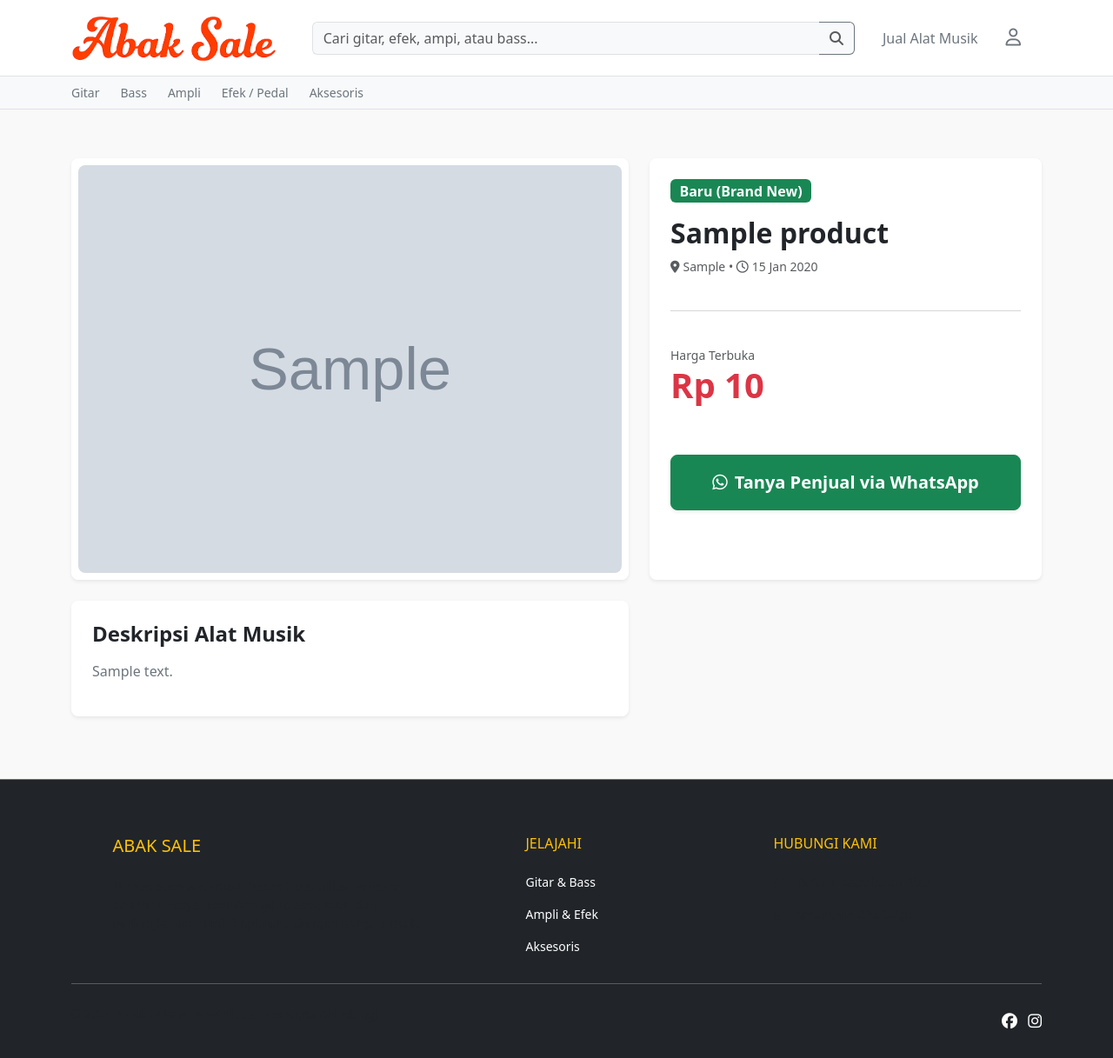
After one commit to abak-sale/music_marketplace, a Django app: page /products/1/ in a window 1280 px wide. The commit adds this page. Shown: the whole page at 87% size. Run offline with Django 5.2, Linux system fonts and the light colour scheme; tables that the repository leaves empty hold one stand-in row (values such as "Sample post"); grey boxes marked "Sample" are stand-in pictures.

Commit message:
STEP 12: Implemented dynamic product detail page using DetailView and primary key URLs

```diff
--- a/config/urls.py
+++ b/config/urls.py
@@ -1,7 +1,13 @@
 from django.contrib import admin
 from django.urls import path, include
+from django.conf import settings
+from django.conf.urls.static import static
 
 urlpatterns = [
     path('admin/', admin.site.urls),
     path('', include('homepage.urls')),
+    path('products/', include('products.urls')),
 ]
+
+if settings.DEBUG:
+    urlpatterns += static(settings.MEDIA_URL, document_root=settings.MEDIA_ROOT)
--- a/products/models.py
+++ b/products/models.py
@@ -1,7 +1,6 @@
 from django.db import models
 
 class Product(models.Model):
-    # Pilihan kondisi alat musik (Sesuai gaya Reverb)
     CONDITION_CHOICES = [
         ('baru', 'Baru (Brand New)'),
         ('mulus', 'Bekas Mulus (Mint)'),
@@ -11,24 +10,21 @@ class Product(models.Model):
 
     name = models.CharField(max_length=255, verbose_name="Nama Alat Musik")
     description = models.TextField(verbose_name="Deskripsi Produk")
-
-    # PERBAIKAN: Mengubah decimal_digits menjadi decimal_places
     price = models.DecimalField(max_digits=12, decimal_places=2, verbose_name="Harga (Rp)")
-
     condition = models.CharField(max_length=20, choices=CONDITION_CHOICES, default='baru', verbose_name="Kondisi")
     location = models.CharField(max_length=100, default='Batam', verbose_name="Lokasi Pengiriman")
+
+    # BARU: Kolom untuk menyimpan gambar produk (boleh kosong dulu dengan blank=True, null=True)
+    image = models.ImageField(upload_to='products/', blank=True, null=True, verbose_name="Foto Produk")
+
     is_sold = models.BooleanField(default=False, verbose_name="Sudah Terjual")
-
-    # Catatan waktu otomatis saat produk dibuat dan diperbarui
     created_at = models.DateTimeField(auto_now_add=True)
     updated_at = models.DateTimeField(auto_now=True)
 
     class Meta:
-        # Mengurutkan produk berdasarkan yang terbaru diunggah
         ordering = ['-created_at']
         verbose_name = "Produk"
         verbose_name_plural = "Daftar Produk"
 
     def __str__(self):
-        # Menentukan teks apa yang muncul saat data ini dipanggil (misal di halaman Admin)
         return self.name
--- /dev/null
+++ b/products/urls.py
@@ -0,0 +1,6 @@
+from django.urls import path
+from .views import ProductDetailView
+
+urlpatterns = [
+    path('<int:pk>/', ProductDetailView.as_view(), name='product_detail'),
+]
--- a/products/views.py
+++ b/products/views.py
@@ -1,3 +1,7 @@
-from django.shortcuts import render
+from django.views.generic import DetailView
+from .models import Product
 
-# Create your views here.
+class ProductDetailView(DetailView):
+    model = Product
+    template_name = 'product_detail.html'
+    context_object_name = 'product'
--- /dev/null
+++ b/templates/product_detail.html
@@ -0,0 +1,58 @@
+{% extends 'base.html' %}
+
+{% block title %}{{ product.name }} - Abak Sale Marketplace{% endblock %}
+
+{% block content %}
+<div class="row g-4 mt-2">
+    <div class="col-md-7">
+        <div class="card border-0 shadow-sm rounded-3 p-2 bg-white">
+            {% if product.image %}
+                <img src="{{ product.image.url }}" class="img-fluid rounded-3 object-fit-contain" alt="{{ product.name }}" style="max-height: 500px; width: 100%;">
+            {% else %}
+                <div class="bg-secondary text-white d-flex align-items-center justify-content-center rounded-3" style="height: 400px;">
+                    <i class="fa-solid fa-guitar display-1 opacity-50"></i>
+                </div>
+            {% endif %}
+        </div>
+    </div>
+
+    <div class="col-md-5">
+        <div class="card border-0 shadow-sm rounded-3 p-4 bg-white h-100">
+            <div class="mb-3">
+                <span class="badge {% if product.condition == 'baru' %}bg-success{% else %}bg-secondary{% endif %} fs-6">
+                    {{ product.get_condition_display }}
+                </span>
+            </div>
+
+            <h1 class="fw-bold text-dark mb-2 fs-2">{{ product.name }}</h1>
+
+            <p class="text-muted small mb-4">
+                <i class="fa-solid fa-location-dot me-1"></i>{{ product.location }} &bull;
+                <i class="fa-regular fa-clock me-1"></i>{{ product.created_at|date:"d M Y" }}
+            </p>
+
+            <hr class="text-muted">
+
+            <div class="my-4">
+                <label class="text-muted small d-block">Harga Terbuka</label>
+                <h2 class="text-danger fw-bold display-6">Rp {{ product.price|floatformat:0 }}</h2>
+            </div>
+
+            <div class="d-grid gap-2 mt-4">
+                <a href="#" class="btn btn-success btn-lg py-3 fw-bold shadow-sm">
+                    <i class="fab fa-whatsapp me-2 fs-5"></i>Tanya Penjual via WhatsApp
+                </a>
+            </div>
+        </div>
+    </div>
+</div>
+
+<div class="row mt-4 mb-5">
+    <div class="col-md-7">
+        <div class="card border-0 shadow-sm rounded-3 p-4 bg-white">
+            <h4 class="fw-bold text-dark mb-3">Deskripsi Alat Musik</h4>
+            <p class="text-secondary lh-base" style="white-space: pre-line;">{{ product.description }}</p>
+        </div>
+    </div>
+</div>
+{% endblock %}
```
Also changed, not shown: templates/home.html (+15 -5 lines), homepage/urls.py (line endings or trailing spaces), products/migrations/0002_product_image.py (added).
